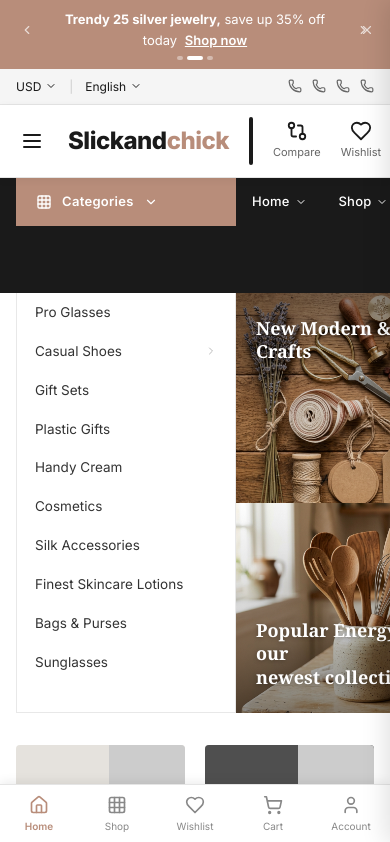
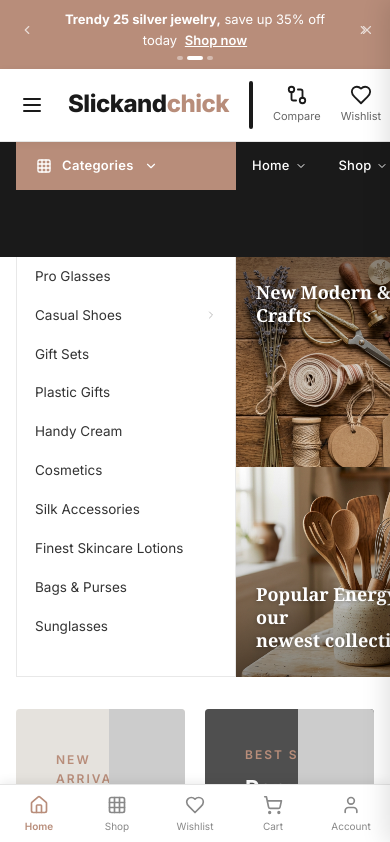
Before and after one commit to umaryun/sleekandchic_webapp, a Next.js app: page / in a window 390 px wide. Shown: the top 842 px of the page. Built offline with nearby package versions, Linux system fonts and the light colour scheme.

Commit message:
responsive top bar

```diff
--- a/components/TopBar.tsx
+++ b/components/TopBar.tsx
@@ -18,26 +18,10 @@ export default function TopBar() {
   const [langOpen, setLangOpen] = useState(false);
 
   return (
-    <div
-      style={{
-        backgroundColor: "#f5f5f5",
-        borderBottom: "1px solid #e5e5e5",
-        fontSize: "12px",
-        padding: "6px 0",
-      }}
-    >
-      <div
-        style={{
-          maxWidth: "1280px",
-          margin: "0 auto",
-          padding: "0 16px",
-          display: "flex",
-          alignItems: "center",
-          justifyContent: "space-between",
-        }}
-      >
+    <div className="hidden md:block bg-[#f5f5f5] border-b border-[#e5e5e5] text-xs py-1.5">
+      <div className="max-w-[1280px] mx-auto px-4 flex items-center justify-between">
         {/* Left: Currency & Language */}
-        <div style={{ display: "flex", alignItems: "center", gap: "12px" }}>
+        <div className="flex items-center gap-3">
           {/* Currency Dropdown */}
           <div style={{ position: "relative" }}>
             <button
@@ -156,7 +140,7 @@ export default function TopBar() {
         </div>
 
         {/* Right: Social Links */}
-        <div style={{ display: "flex", alignItems: "center", gap: "10px" }}>
+        <div className="flex items-center gap-2.5">
           {[
             { href: "https://www.facebook.com", Icon: Phone, label: "Facebook" },
             { href: "https://x.com", Icon: Phone, label: "X (Twitter)" },
```
